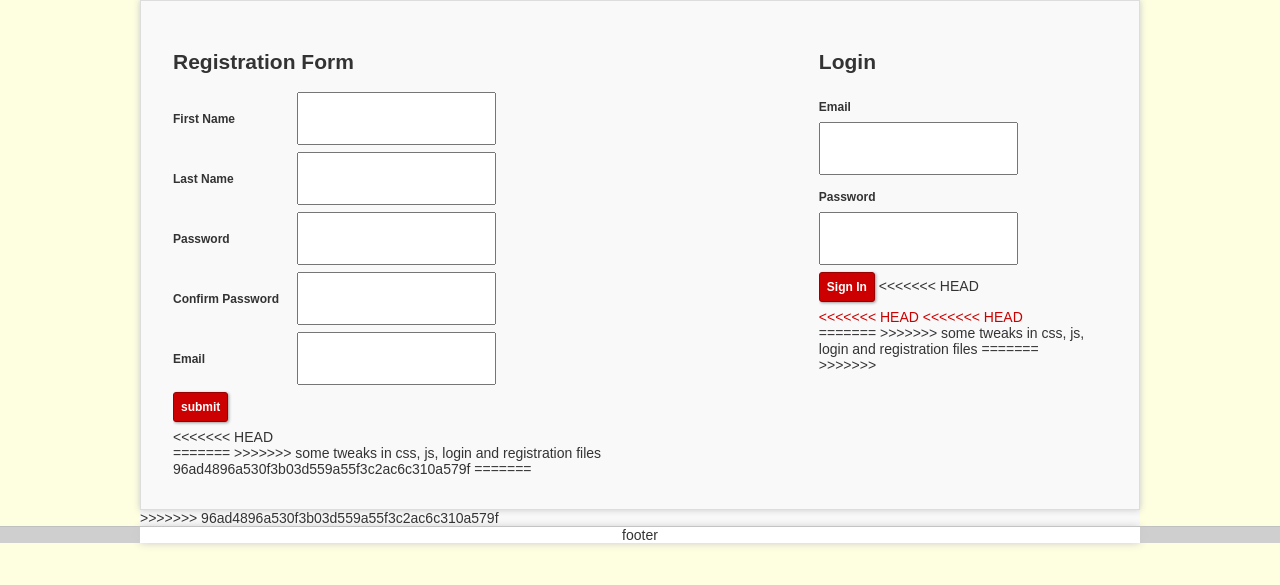
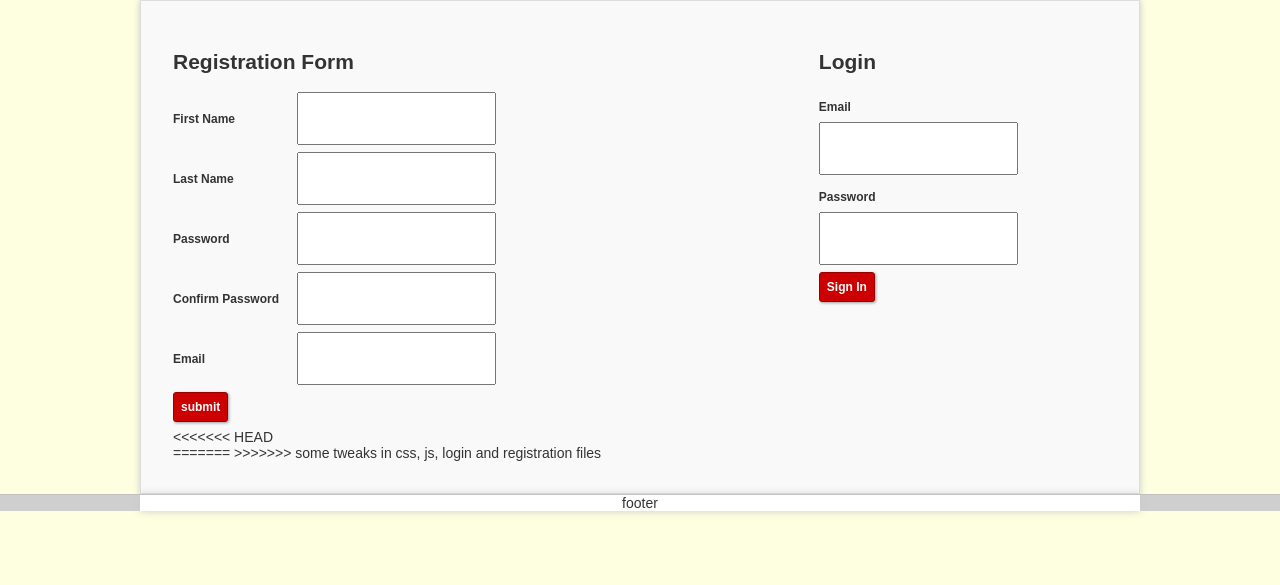
Before and after one commit to kyour/Forum, a PHP site: page /home.php in a window 1280 px wide. Shown: the part 44-629 px from the top of the page. Run offline with PHP 8.4, Linux system fonts and the light colour scheme.

Commit message:
main.js and login.php commit

```diff
--- a/js/main.js
+++ b/js/main.js
@@ -36,13 +36,6 @@ $(function(){
 		event.preventDefault();
 		var $a = document.forms["logIn-form"]["email"].value;
 		var $b = document.forms["logIn-form"]["password"].value;
-<<<<<<< HEAD
-<<<<<<< HEAD
-<<<<<<< HEAD
-=======
->>>>>>> 96ad4896a530f3b03d559a55f3c2ac6c310a579f
-=======
->>>>>>> 96ad4896a530f3b03d559a55f3c2ac6c310a579f
 		if ($a ==null || $a == ''){
 			$('.login-error').empty().append('Please provide Email');
 			return false;
@@ -50,17 +43,9 @@ $(function(){
 			$('.login-error').empty().append('Please provide Password');
 			return false;
 			}
-<<<<<<< HEAD
-<<<<<<< HEAD
-=======
 		if ($a == '' || $b == ''){
 			$('.results').empty().append('Please provide Email and Password');
 		}
->>>>>>> some tweaks in css, js, login and registration files
-=======
->>>>>>> 96ad4896a530f3b03d559a55f3c2ac6c310a579f
-=======
->>>>>>> 96ad4896a530f3b03d559a55f3c2ac6c310a579f
 		else {
 			var data_string = $(this).serialize()
 			$.ajax({
--- a/login.php
+++ b/login.php
@@ -5,18 +5,7 @@
 <label>Password</label>
 <input type="text" name="password"><br />
 <input type="submit" name="submit" value="Sign In">
-<<<<<<< HEAD
+</form>
 </form>
 <div class="login-error error">
-<<<<<<< HEAD
-<<<<<<< HEAD
 </div>
-=======
-</form>
->>>>>>> some tweaks in css, js, login and registration files
-=======
-</div>
->>>>>>> 96ad4896a530f3b03d559a55f3c2ac6c310a579f
-=======
-</div>
->>>>>>> 96ad4896a530f3b03d559a55f3c2ac6c310a579f
```
